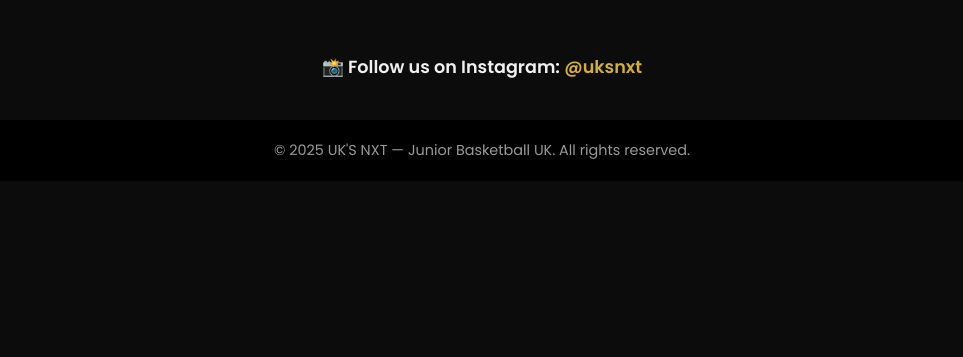
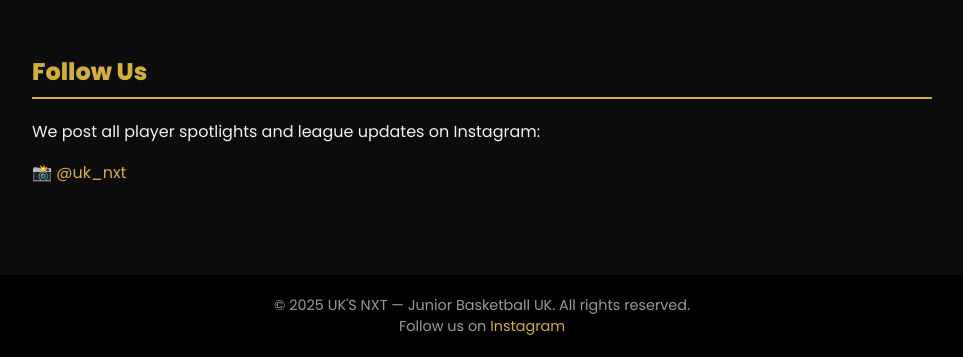
Before and after one commit to AlbertDye/my-website, a plain HTML site: page index.html in a window 1280 px wide. Shown: the part 988-1345 px from the top of the page, without its empty margins (158-1121 px from the left). Before the commit the page ends 1169 px from the top, so only its background shows below. Drawn offline with Linux system fonts and the light colour scheme.

Commit message:
Update index.html

```diff
--- a/index.html
+++ b/index.html
@@ -4,7 +4,13 @@
   <meta charset="UTF-8" />
   <meta name="viewport" content="width=device-width, initial-scale=1.0"/>
   <title>UK'S NXT | Junior Basketball UK</title>
-  <link href="https://fonts.googleapis.com/css2?family=Poppins:wght@400;600;800&display=swap" rel="stylesheet">
+
+  <!-- Google Fonts -->
+  <link href="https://fonts.googleapis.com/css2?family=Poppins:wght@400;600;800&display=swap" rel="stylesheet" />
+
+  <!-- Favicon (Replace with your actual image link) -->
+  <link rel="icon" type="image/png" href="https://i.imgur.com/YOUR_IMAGE.png" />
+
   <style>
     body {
       margin: 0;
@@ -79,13 +85,6 @@
     a:hover {
       text-decoration: underline;
     }
-
-    .insta-bottom {
-      font-size: 1.1em;
-      margin-top: 40px;
-      font-weight: 600;
-      text-align: center;
-    }
   </style>
 </head>
 <body>
@@ -106,13 +105,16 @@
       <iframe src="https://forms.office.com/Pages/ResponsePage.aspx?id=xB7RDVRPxU6F9U5ICQo7I1TXsTAWl5hCqqTrt6g4o19UME1SOElPSThLSzBMRjlWNjMwWFpDTE5CQi4u"></iframe>
     </section>
 
-    <div class="insta-bottom">
-      📸 Follow us on Instagram: <a href="https://www.google.com/url?sa=t&rct=j&q=&esrc=s&source=web&cd=&cad=rja&uact=8&ved=2ahUKEwi4nveB0PiNAxUhZkEAHbA8FM4QFnoECBgQAQ&url=https%3A%2F%2Fwww.instagram.com%2Fuk_nxt%2F&usg=AOvVaw2bDIxr4Oky4ZNt97gmC1gR&cshid=1750169157260195&opi=89978449" target="_blank">@uksnxt</a>
-    </div>
+    <section>
+      <h2>Follow Us</h2>
+      <p>We post all player spotlights and league updates on Instagram:</p>
+      <p>📸 <a href="https://www.instagram.com/uk_nxt/" target="_blank">@uk_nxt</a></p>
+    </section>
   </main>
 
   <footer>
-    &copy; 2025 UK'S NXT — Junior Basketball UK. All rights reserved.
+    &copy; 2025 UK'S NXT — Junior Basketball UK. All rights reserved. <br />
+    Follow us on <a href="https://www.instagram.com/uk_nxt/" target="_blank">Instagram</a>
   </footer>
 </body>
 </html>
```
